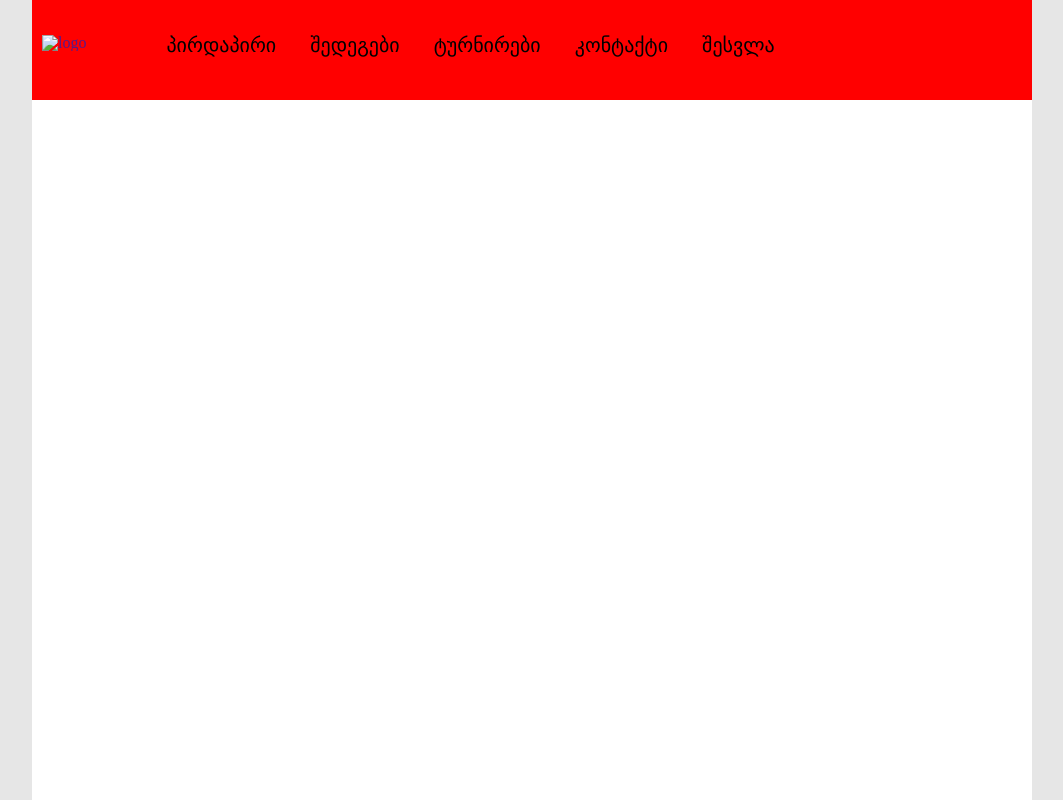
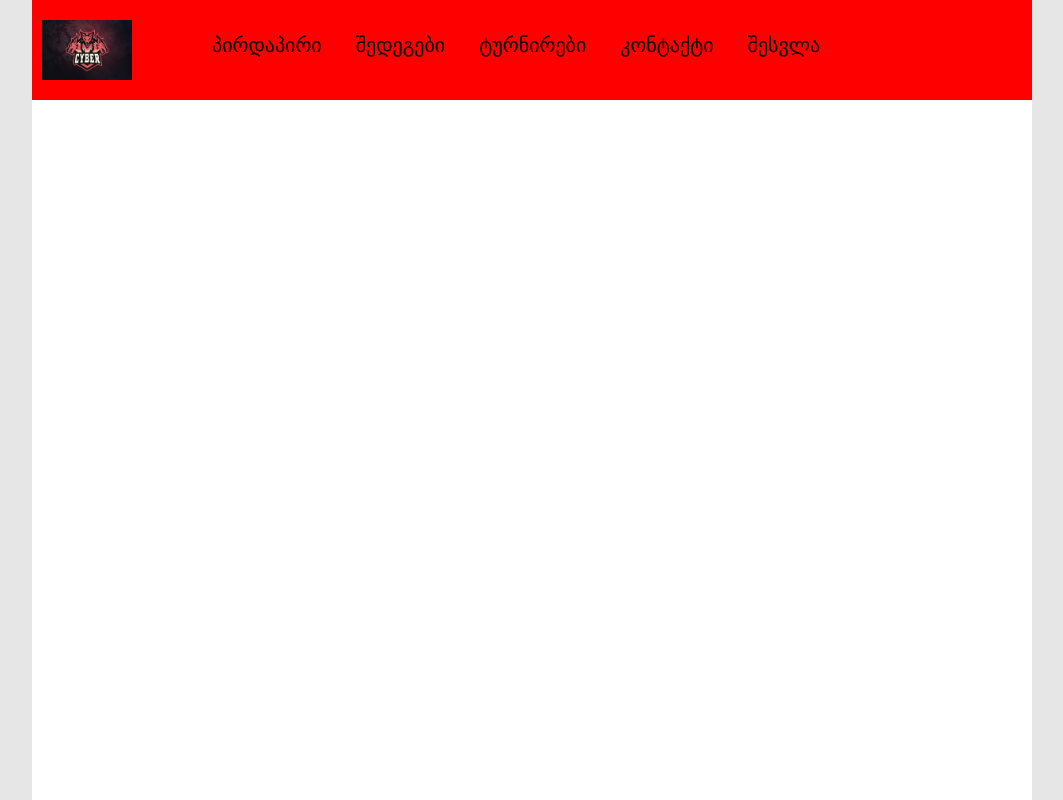
Before and after one commit to SabaMania/CyberSports, a plain HTML site: page index.html in a window 1280 px wide. Shown: the top 800 px of the page, without its empty margins (108-1171 px from the left). Drawn offline with Linux system fonts and the light colour scheme.

Commit message:
add logo

```diff
--- a/index.html
+++ b/index.html
@@ -13,8 +13,8 @@
 	<body>
 		<header class="container">
 			<div class="first">
-				<a href="">
-					<img class="logo" src="" alt="logo">
+				<a href="index.html">
+					<img class="logo" src="images/logo.jpg" alt="logo">
 				</a>
 				<nav>
 					<ul class="navbar">
--- a/styles/style.css
+++ b/styles/style.css
@@ -8,15 +8,17 @@ body {
 	max-width: 1000px;
 	width: 100%;
 	margin: 0 auto;
-	height: 1000px;
+	height: 969px;
 }
 .first {
-	background-color: red;
+	background-color:red;
 	height: 100px;
 	display: flex;
 }
 .logo {
-	padding: 35px 0 0 10px;
+	padding: 20px 0 0 10px;
+	height: 80px;
+	width: 100px;
 }
 .navbar {
 	padding: 35px 0 0 50px;
```
Also changed, not shown: images/logo.jpg (added).
